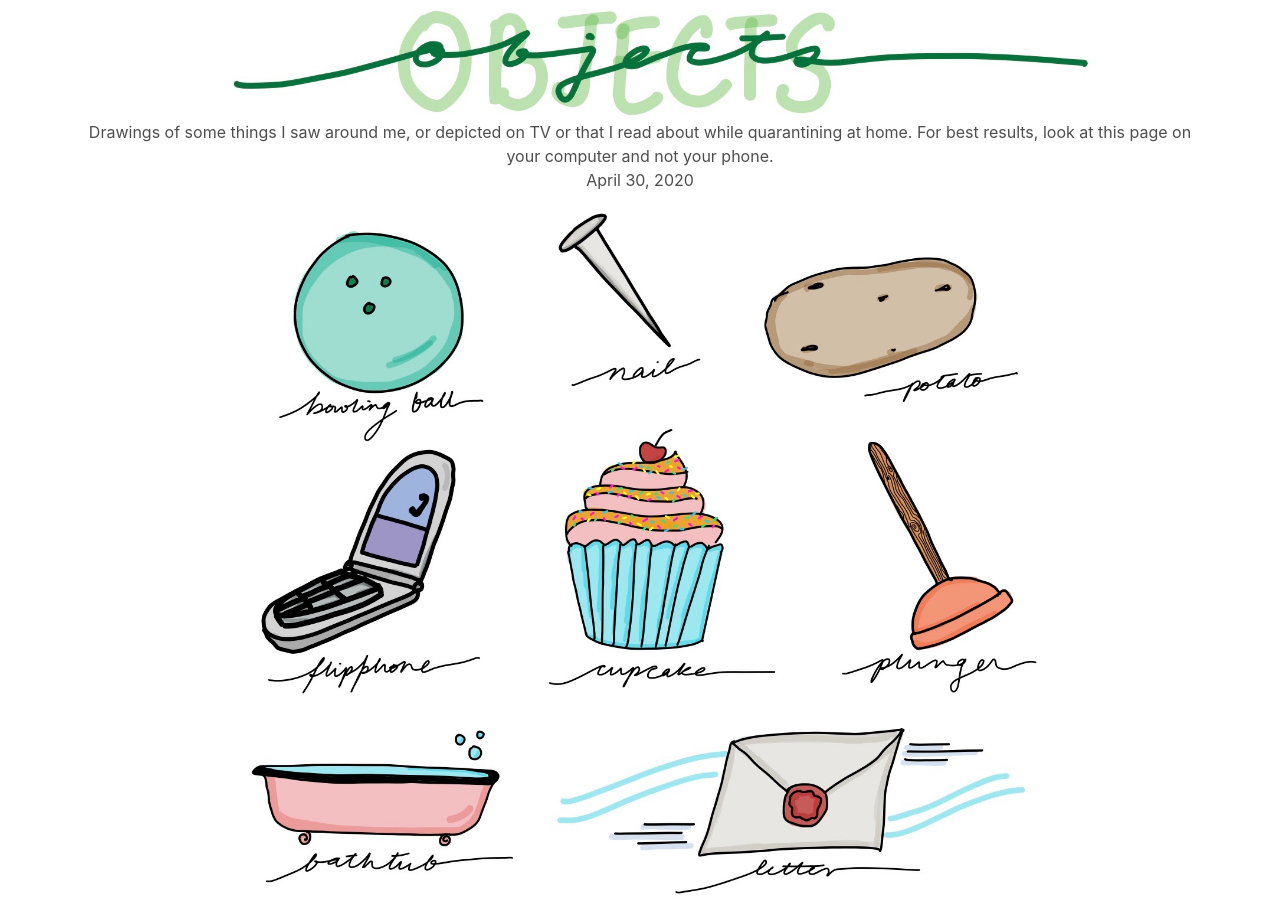
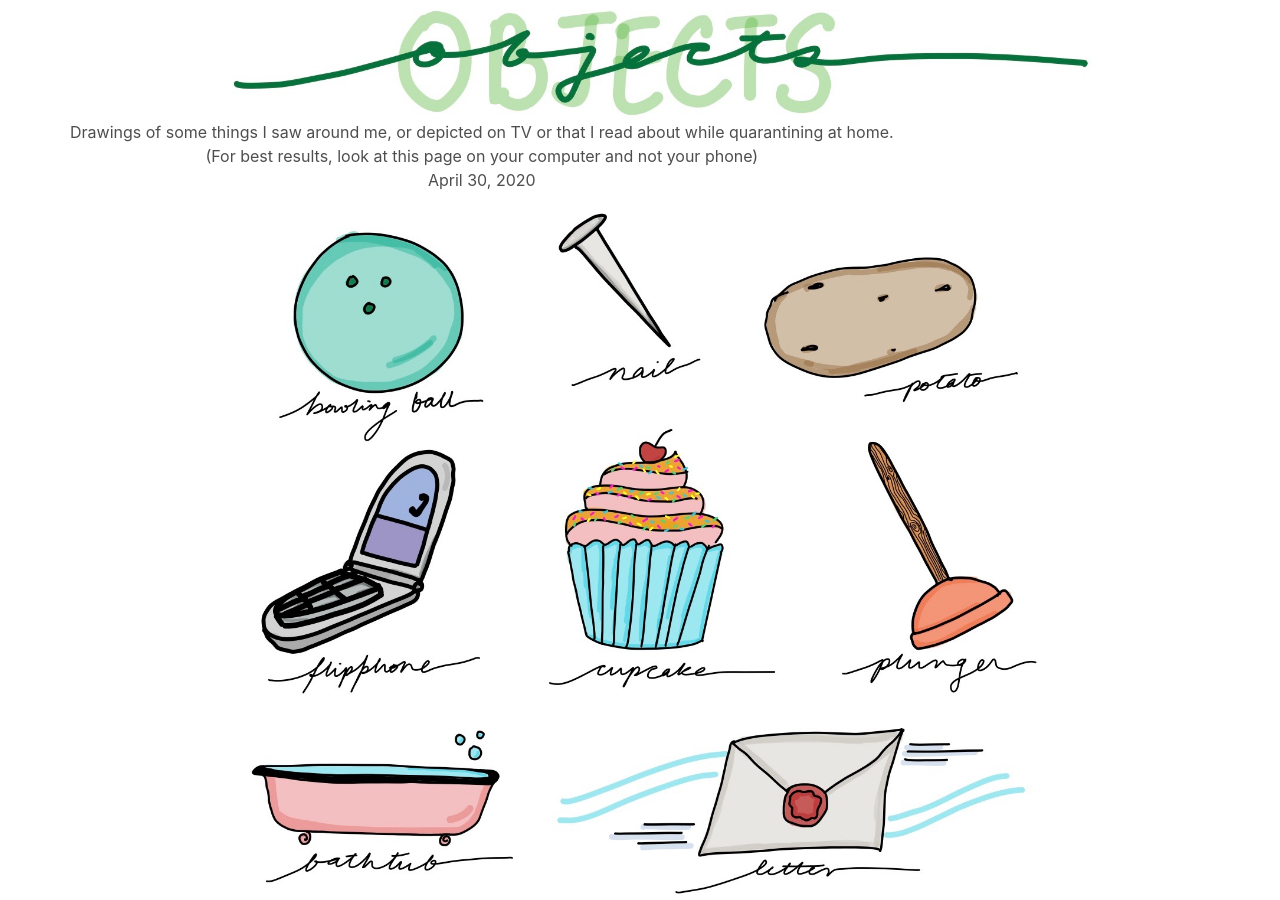
Before and after one commit to aashnaj/aashnaj.github.io, a Jekyll site: the page objects.html, which Jekyll copies as it is, in a window 1280 px wide and 900 px high. Built offline with Jekyll 4.4.1, drawn with Linux system fonts in a browser that asks for light colours.

Commit message:
Update objects.html

```diff
--- a/objects.html
+++ b/objects.html
@@ -36,7 +36,8 @@
       <div class="container" style="text-align:center; margin: 0 auto;">
       <div class ="row">
         <img src="graphics/header.jpeg" style="max-width:100%" class="img-responsive">
-      <p style="text-align: center;"> Drawings of some things I saw around me, or depicted on TV or that I read about while quarantining at home. For best results, look at this page on your computer and not your phone. <br> April 30, 2020</p>
+      <p style="text-align: center;"> Drawings of some things I saw around me, or depicted on TV or that I read about while quarantining at home.
+        <br> (For best results, look at this page on your computer and not your phone) <br> April 30, 2020</p>
     </div>
       <div class="row">
 
```
